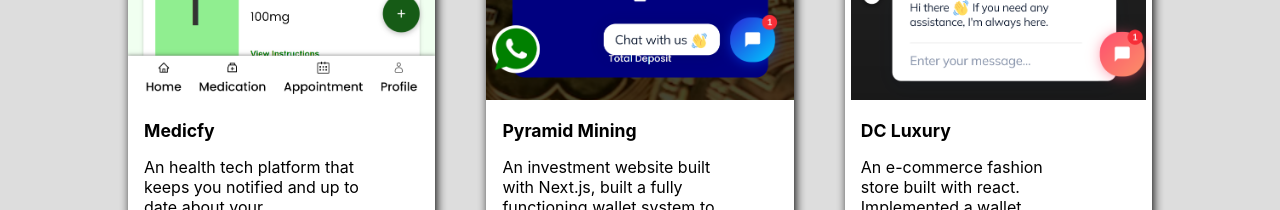
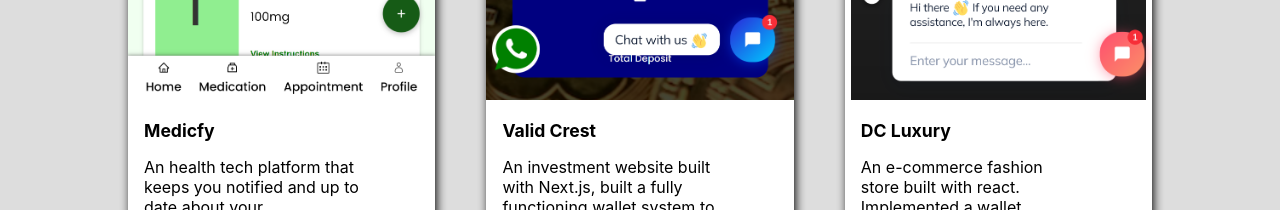
Before and after one commit to MrCandie/my-portfolio, a Next.js app: page / in a window 1280 px wide. Shown: the part 1540-1750 px from the top of the page. Built offline with nearby package versions, Linux system fonts and the light colour scheme.

Commit message:
another commit

```diff
--- a/components/homepage/features/features.js
+++ b/components/homepage/features/features.js
@@ -19,7 +19,7 @@
 
         <div className={classes.project}>
           <img src="/images/pyramid.png" />
-          <h1>Pyramid Mining</h1>
+          <h1>Valid Crest</h1>
           <p>
             An investment website built with Next.js, built a fully functioning
             wallet system to manage deposit and withdrawals, integrated a fully
```
